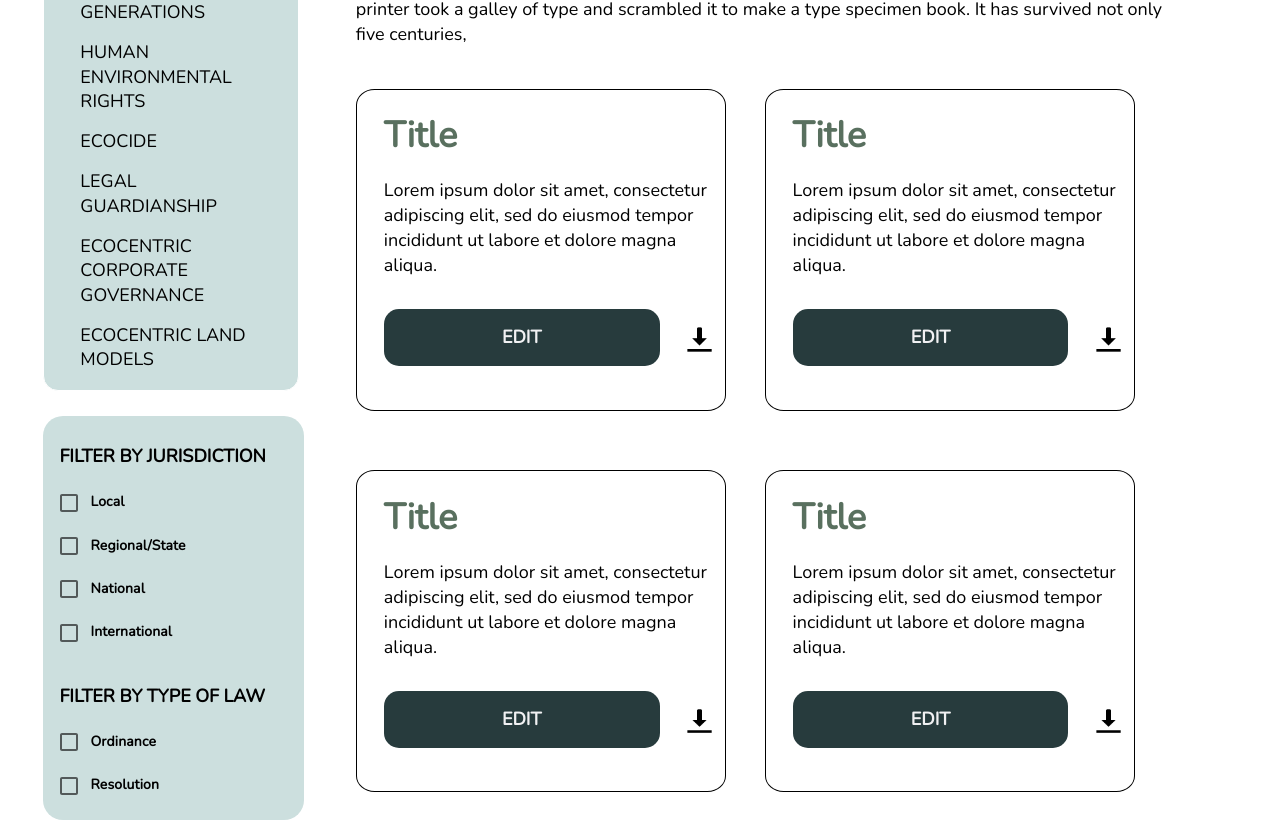
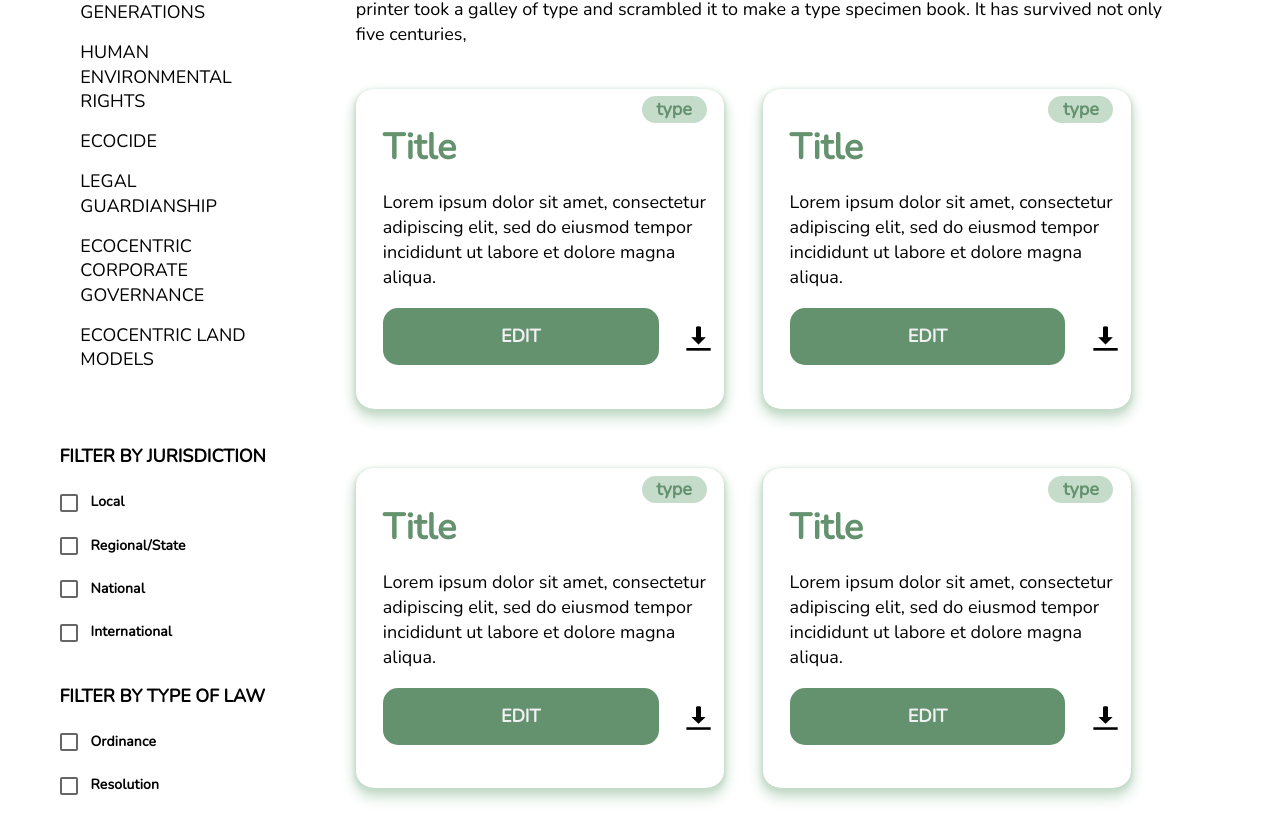
Before and after one commit to cornellh4i/earth-law-center, a React (Create React App) app in the folder client/: page /laws in a window 1280 px wide. Shown: the part 719-1541 px from the top of the page. Built offline with nearby package versions, Linux system fonts and the light colour scheme.

Commit message:
updated styling

```diff
--- a/client/src/components/Button/Button.css
+++ b/client/src/components/Button/Button.css
@@ -82,7 +82,8 @@
   width: 343px;
   height: 57px;
   padding: 16px;
-  background: #273B3D;
+  background:
+  #64926E;
   border-radius: 15px;
   border: none;
   margin-right: 5%;
@@ -92,6 +93,21 @@
   font-size: 18px;
   line-height: 25px;
   color: #F1F1F3;
+}
+
+.card-type-btn {
+  width: 65px;
+  height: 40px;
+  background: #C6DCCB;
+  border-radius: 15px;
+  border: none;
+  color: #64926E;
+  margin-left: 80%;
+  font-family: 'Nunito';
+  font-style: normal;
+  font-weight: 700;
+  font-size: 18px;
+  line-height: 25px;
 }
 
 /* Download button for TemplateCard */
--- a/client/src/components/CategorySideBar/CategorySideBar.css
+++ b/client/src/components/CategorySideBar/CategorySideBar.css
@@ -13,7 +13,6 @@
   border-color: white;
   border-radius: 0.9375rem;
   border-width: 0.063rem;
-  background-color: #CCDFDE;
   padding: 5%;
   margin-bottom: 10%;
 }
--- a/client/src/components/MultiSelectFilter/MultiSelectFilter.css
+++ b/client/src/components/MultiSelectFilter/MultiSelectFilter.css
@@ -3,9 +3,14 @@
 .box{
     width: 90%;
     height: 23.25rem;
-    background-color: #CCDFDE;
     display: 'flex';
     margin-left: 2%;
+    border-radius: 5%;
+    background-color: white;
+    box-shadow:  0 1px 2px #C6DCCB,
+    0 2px 4px #C6DCCB,
+    0 4px 8px #C6DCCB,
+    0 8px 16px #C6DCCB;
 }
 
 .text{
--- a/client/src/components/TemplateCard/TemplateCard.css
+++ b/client/src/components/TemplateCard/TemplateCard.css
@@ -3,9 +3,6 @@
 .card-container{
     width: 40%;
     height: 20rem;
-    border-style: solid;
-    border-width: 1px;
-    border-color: black;
     border-radius: 5%;
     padding-left: 1%;
     display: flex;
@@ -16,6 +13,10 @@
     margin-right: 3vw;
     margin-top: 3vh;
     margin-bottom: 4%;
+    box-shadow:  0 1px 2px #C6DCCB,
+    0 2px 4px #C6DCCB,
+    0 4px 8px #C6DCCB,
+    0 8px 16px #C6DCCB;
 }
 .card-text-container{
     width: 90%;
@@ -42,7 +43,7 @@
 .card-title{
     margin:0;
     font-family: 'Nunito', sans-serif;
-    color: #59705F;
+    color: #64926E;
     font-size: 36px;
     font-weight: bold;
 }
--- a/client/src/components/TemplateCard/TemplateCard.jsx
+++ b/client/src/components/TemplateCard/TemplateCard.jsx
@@ -14,6 +14,7 @@ const TemplateCard = (props) => {
   return (
     <div className='card-container'>
       <div className='card-text-container'>
+      <Button css='card-type-btn' onClick={props.edit} text="type"></Button>
         <h1 className='card-title'>{props.title}</h1>
         <p className='card-summary'>{props.summary}</p>
       </div>
--- a/client/src/pages/LawsDisplay/LawsDisplay.css
+++ b/client/src/pages/LawsDisplay/LawsDisplay.css
@@ -29,7 +29,7 @@
   font-weight: 700;
   font-size: 36px;
   line-height: 49px;
-  color: #59705F;
+  color: #64926E;
 }
 
 .card-description{
```
